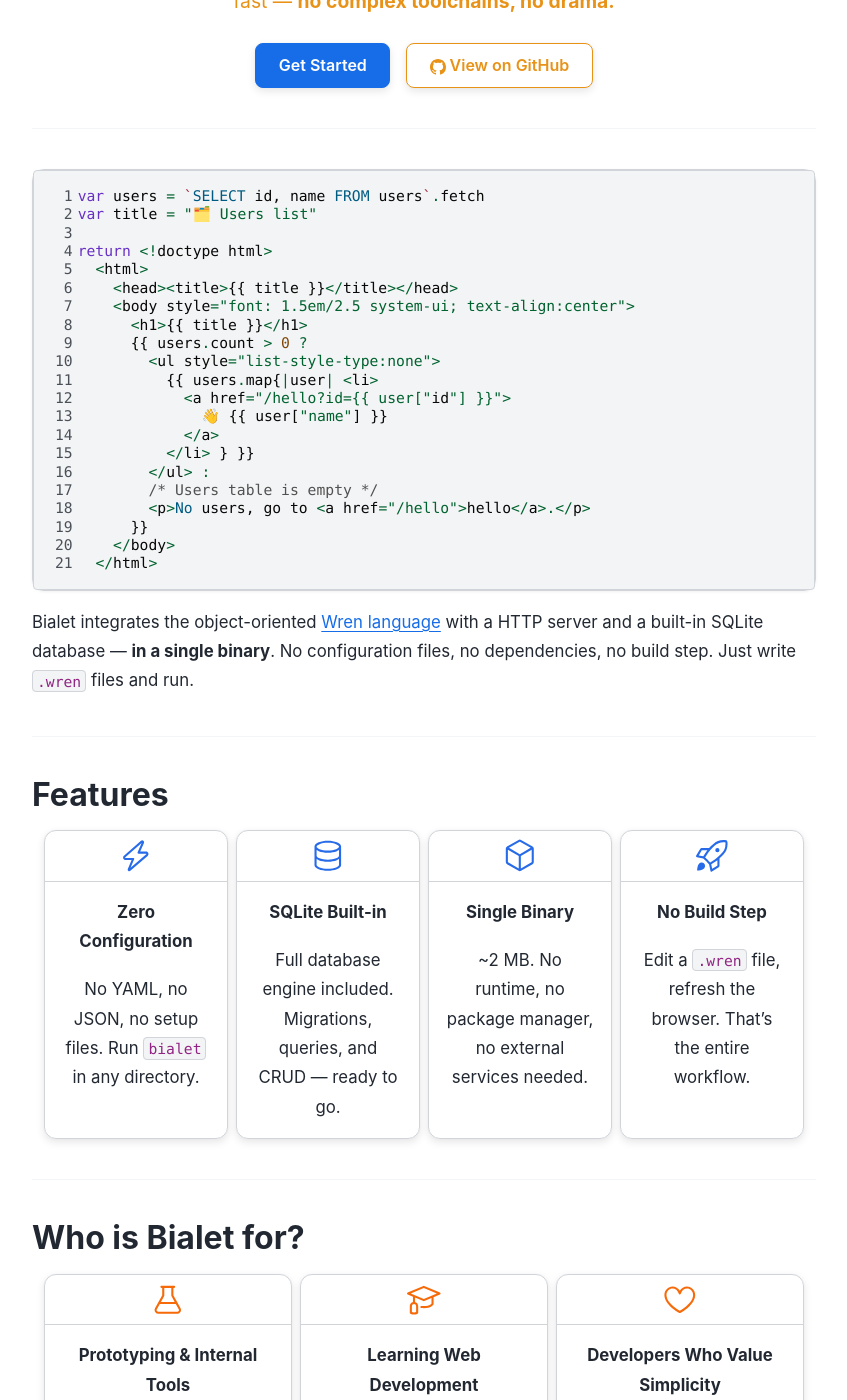
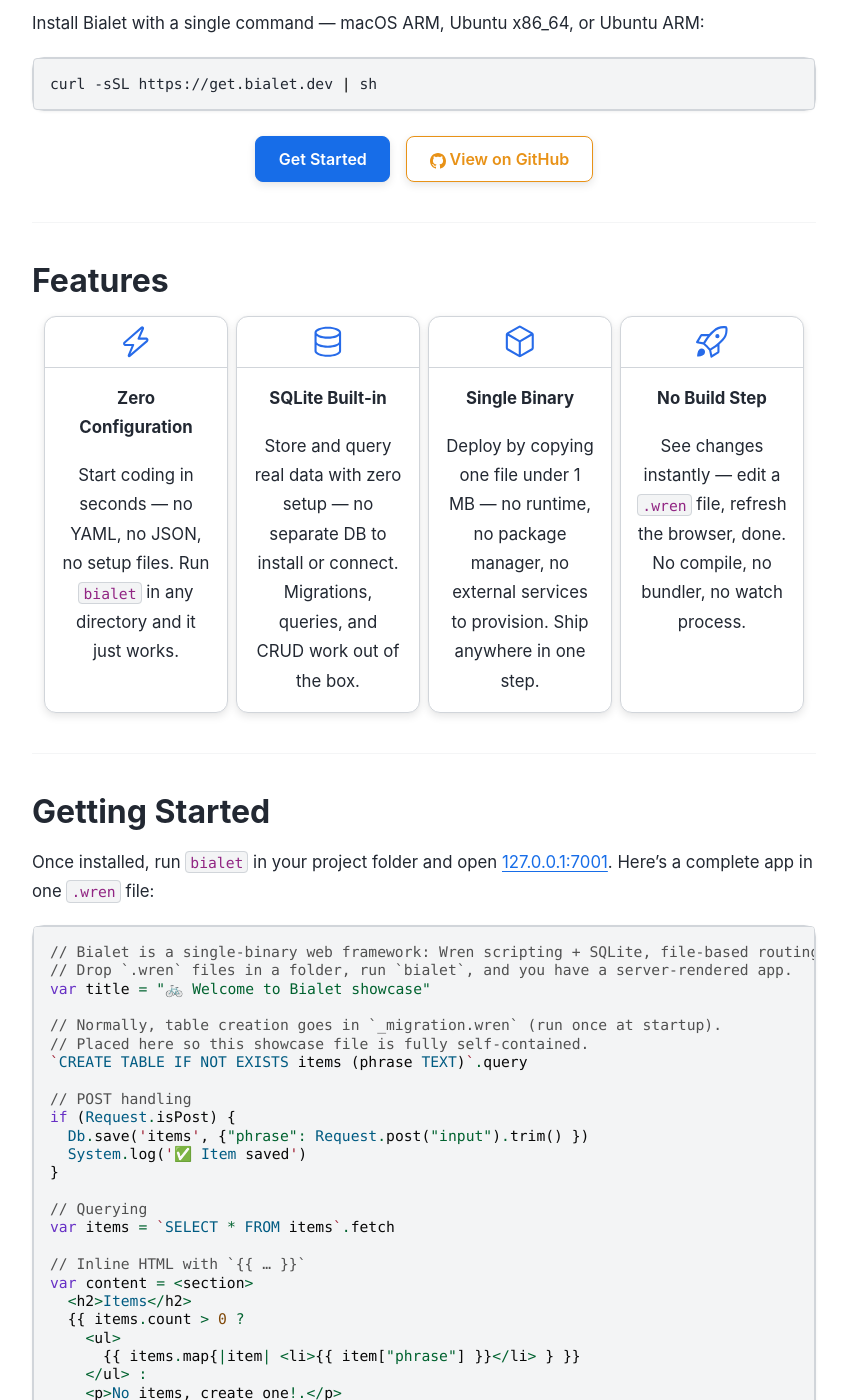
Before and after one commit to bialet/bialet, a Sphinx documentation site: the page built from docs/index.rst, in a window 1280 px wide and 1400 px high, scrolled down 483 px. Shown: the whole window, without its empty margins (216-1063 px from the left). Built offline with Sphinx 7.4.7 and the Sphinx Book theme 1.1.4, drawn with Linux system fonts in a browser that asks for light colours; some of the changed text lies outside the part shown.

Commit message:
Improve landing

```diff
--- a/docs/index.rst
+++ b/docs/index.rst
@@ -9,56 +9,29 @@
    <div style="text-align: center; margin: 2em 0 1em 0">
        <img src="_static/logo.png" alt="Bialet" style="width: 140px; margin-bottom: 0.5em" />
        <h1 style="font-size: 2.5em; font-weight: 700; margin: 0 0 0.25em 0">
-           Craft web apps with plain HTML and real simplicity
+           Web apps from HTML and SQL. Nothing else.
        </h1>
        <p style="font-size: 1.15em; color: var(--sd-color-secondary); max-width: 32em; margin: 0 auto 1.25em auto">
-           Bialet is a full-stack web framework that brings back the joy of web
-           development: write HTML, use a built-in SQLite database, and ship fast —
-           <strong>no complex toolchains, no drama.</strong>
+           One binary under 1 MB with a built-in database. No build step, no
+           dependencies, no config — <strong>write a file, refresh the browser.</strong>
        </p>
    </div>
 
+Install Bialet with a single command — macOS ARM, Ubuntu x86_64, or Ubuntu ARM:
+
+.. code-block:: shell
+
+   curl -sSL https://get.bialet.dev | sh
+
 .. raw:: html
 
-   <div style="text-align: center; margin-bottom: 2em">
+   <div style="text-align: center; margin: 1.5em 0 2em 0">
      <a class="sd-sphinx-override sd-btn sd-text-wrap sd-btn-primary sd-shadow-sm" href="getting-started/index.html" style="margin: 0 0.35em">Get Started</a>
      <a class="sd-sphinx-override sd-btn sd-text-wrap sd-btn-outline-secondary sd-shadow-sm" href="https://github.com/bialet/bialet" style="margin: 0 0.35em">
        <svg version="1.1" width="1em" height="1em" class="sd-octicon sd-octicon-mark-github" viewBox="0 0 16 16" aria-hidden="true"><path fill-rule="evenodd" d="M8 0C3.58 0 0 3.58 0 8c0 3.54 2.29 6.53 5.47 7.59.4.07.55-.17.55-.38 0-.19-.01-.82-.01-1.49-2.01.37-2.53-.49-2.69-.94-.09-.23-.48-.94-.82-1.13-.28-.15-.68-.52-.01-.53.63-.01 1.08.58 1.23.82.72 1.21 1.87.87 2.33.66.07-.52.28-.87.51-1.07-1.78-.2-3.64-.89-3.64-3.95 0-.87.31-1.59.82-2.15-.08-.2-.36-1.02.08-2.12 0 0 .67-.21 2.2.82.64-.18 1.32-.27 2-.27.68 0 1.36.09 2 .27 1.53-1.04 2.2-.82 2.2-.82.44 1.1.16 1.92.08 2.12.51.56.82 1.27.82 2.15 0 3.07-1.87 3.75-3.65 3.95.29.25.54.73.54 1.48 0 1.07-.01 1.93-.01 2.2 0 .21.15.46.55.38A8.013 8.013 0 0016 8c0-4.42-3.58-8-8-8z"></path></svg>
        View on GitHub
      </a>
    </div>
-
-----
-
-.. code-block:: wren
-   :linenos:
-
-   var users = `SELECT id, name FROM users`.fetch
-   var title = "🗂️ Users list"
-
-   return <!doctype html>
-     <html>
-       <head><title>{{ title }}</title></head>
-       <body style="font: 1.5em/2.5 system-ui; text-align:center">
-         <h1>{{ title }}</h1>
-         {{ users.count > 0 ?
-           <ul style="list-style-type:none">
-             {{ users.map{|user| <li>
-               <a href="/hello?id={{ user["id"] }}">
-                 👋 {{ user["name"] }}
-               </a>
-             </li> } }}
-           </ul> :
-           /* Users table is empty */
-           <p>No users, go to <a href="/hello">hello</a>.</p>
-         }}
-       </body>
-     </html>
-
-Bialet integrates the object-oriented `Wren language <https://wren.io/>`_ with
-a HTTP server and a built-in SQLite database — **in a single binary**.
-No configuration files, no dependencies, no build step. Just write ``.wren``
-files and run.
 
 ----
 
@@ -76,7 +49,8 @@
       ^^^
       **Zero Configuration**
 
-      No YAML, no JSON, no setup files. Run ``bialet`` in any directory.
+      Start coding in seconds — no YAML, no JSON, no setup files. Run
+      ``bialet`` in any directory and it just works.
 
    .. grid-item-card::
       :text-align: center
@@ -86,7 +60,8 @@
       ^^^
       **SQLite Built-in**
 
-      Full database engine included. Migrations, queries, and CRUD — ready to go.
+      Store and query real data with zero setup — no separate DB to install
+      or connect. Migrations, queries, and CRUD work out of the box.
 
    .. grid-item-card::
       :text-align: center
@@ -96,7 +71,8 @@
       ^^^
       **Single Binary**
 
-      \~2 MB. No runtime, no package manager, no external services needed.
+      Deploy by copying one file under 1 MB — no runtime, no package manager,
+      no external services to provision. Ship anywhere in one step.
 
    .. grid-item-card::
       :text-align: center
@@ -106,7 +82,74 @@
       ^^^
       **No Build Step**
 
-      Edit a ``.wren`` file, refresh the browser. That's the entire workflow.
+      See changes instantly — edit a ``.wren`` file, refresh the browser,
+      done. No compile, no bundler, no watch process.
+
+----
+
+Getting Started
+===============
+
+Once installed, run ``bialet`` in your project folder and open `127.0.0.1:7001 <http://127.0.0.1:7001>`_. Here's a complete app in one ``.wren`` file:
+
+.. code-block:: wren
+
+  // Bialet is a single-binary web framework: Wren scripting + SQLite, file-based routing.
+  // Drop `.wren` files in a folder, run `bialet`, and you have a server-rendered app.
+  var title = "🚲 Welcome to Bialet showcase"
+
+  // Normally, table creation goes in `_migration.wren` (run once at startup).
+  // Placed here so this showcase file is fully self-contained.
+  `CREATE TABLE IF NOT EXISTS items (phrase TEXT)`.query
+
+  // POST handling
+  if (Request.isPost) {
+    Db.save('items', {"phrase": Request.post("input").trim() })
+    System.log('✅ Item saved')
+  }
+
+  // Querying
+  var items = `SELECT * FROM items`.fetch
+
+  // Inline HTML with `{{ … }}`
+  var content = <section>
+    <h2>Items</h2>
+    {{ items.count > 0 ?
+      <ul>
+        {{ items.map{|item| <li>{{ item["phrase"] }}</li> } }}
+      </ul> :
+      <p>No items, create one!.</p>
+    }}
+  </section>
+
+  // Every `.wren` file is a handler; `return` sends the response body to the client.
+  // Use `<!doctype html>` for full HTML pages.
+  return <!doctype html>
+  <html>
+    <head>
+      <title>{{ title }}</title>
+      <meta charset="utf-8">
+      <meta name="viewport" content="width=device-width, initial-scale=1">
+      <link rel="stylesheet" href="https://cdn.jsdelivr.net/npm/@picocss/pico@2/css/pico.fluid.classless.min.css">
+    </head>
+    <body>
+      <main>
+        <h1>{{ title }}</h1>
+        <form method="post">
+          <input name="input" placeholder="Write some text..">
+          <input type="submit" value="Add new item">
+        </form>
+        <hr>
+        {{ content }}
+      </main>
+      <footer>Made with <a href="https://bialet.dev">Bialet</a></footer>
+    </body>
+  </html>
+
+Bialet integrates the object-oriented `Wren language <https://wren.io/>`_ with
+a HTTP server and a built-in SQLite database — **in a single binary**.
+No configuration files, no dependencies, no build step. Just write ``.wren``
+files and run.
 
 ----
 
@@ -151,27 +194,10 @@
 
 ----
 
-Getting Started
-===============
-
-Install Bialet with a single command (macOS ARM, Ubuntu x86_64, Ubuntu ARM):
-
-.. code-block:: shell
-
-   curl -sSL https://get.bialet.dev | sh
-
-Then create an ``index.wren`` file and run it:
-
-.. code-block:: shell
-
-   bialet
-
-Visit `127.0.0.1:7001 <http://127.0.0.1:7001>`_ in your browser.
-
 .. raw:: html
 
    <div style="text-align: center; margin: 1.5em 0">
-     <a class="sd-sphinx-override sd-btn sd-text-wrap sd-btn-primary sd-shadow-sm" href="getting-started/index.html" style="margin: 0 0.35em">📖 Full Tutorial</a>
+     <a class="sd-sphinx-override sd-btn sd-text-wrap sd-btn-primary sd-shadow-sm" href="getting-started/index.html" style="margin: 0 0.35em">📖 Documentation</a>
      <a class="sd-sphinx-override sd-btn sd-text-wrap sd-btn-outline-secondary" href="installation.html" style="margin: 0 0.35em">All Install Options</a>
    </div>
 
```
Also changed, not shown: 1 other file.
